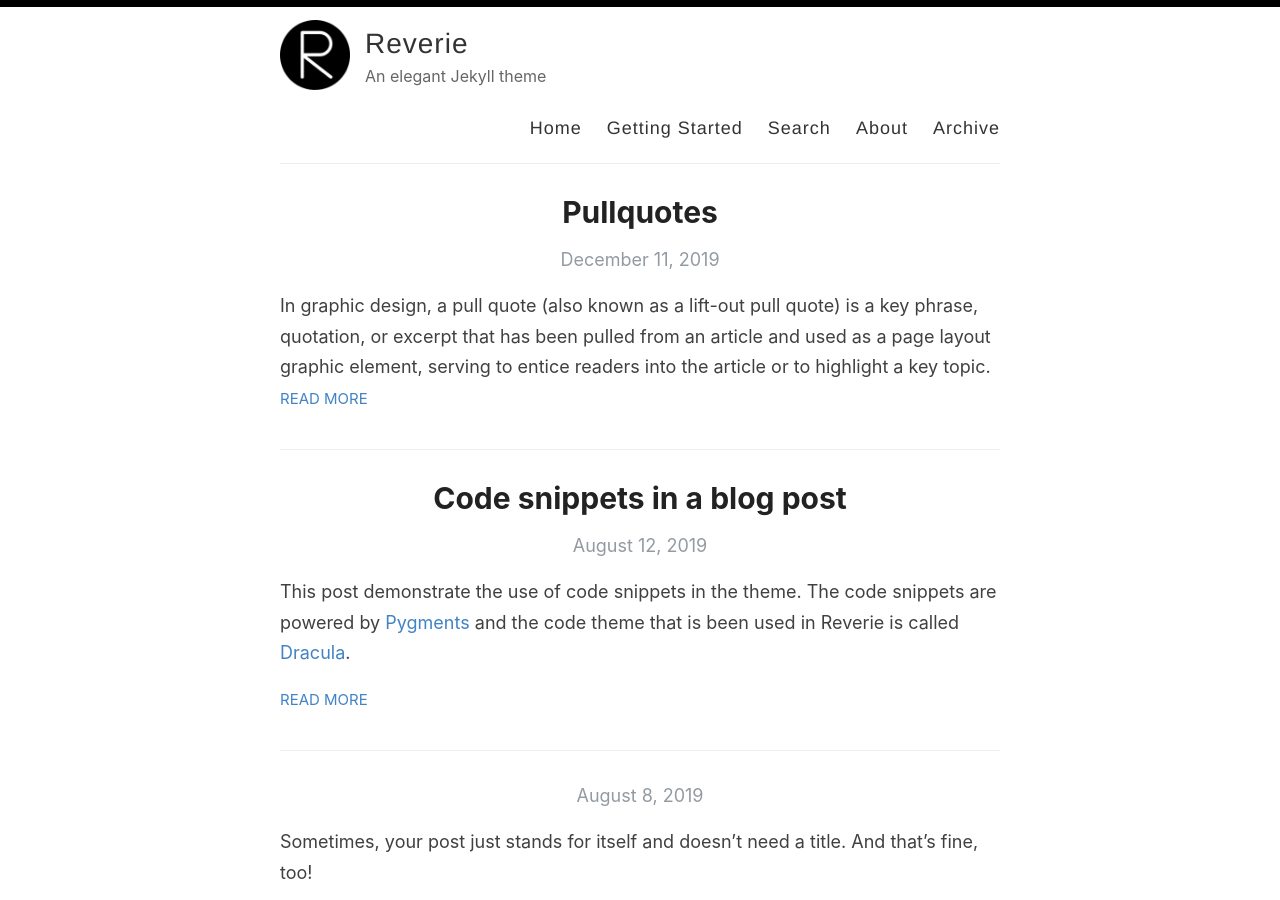
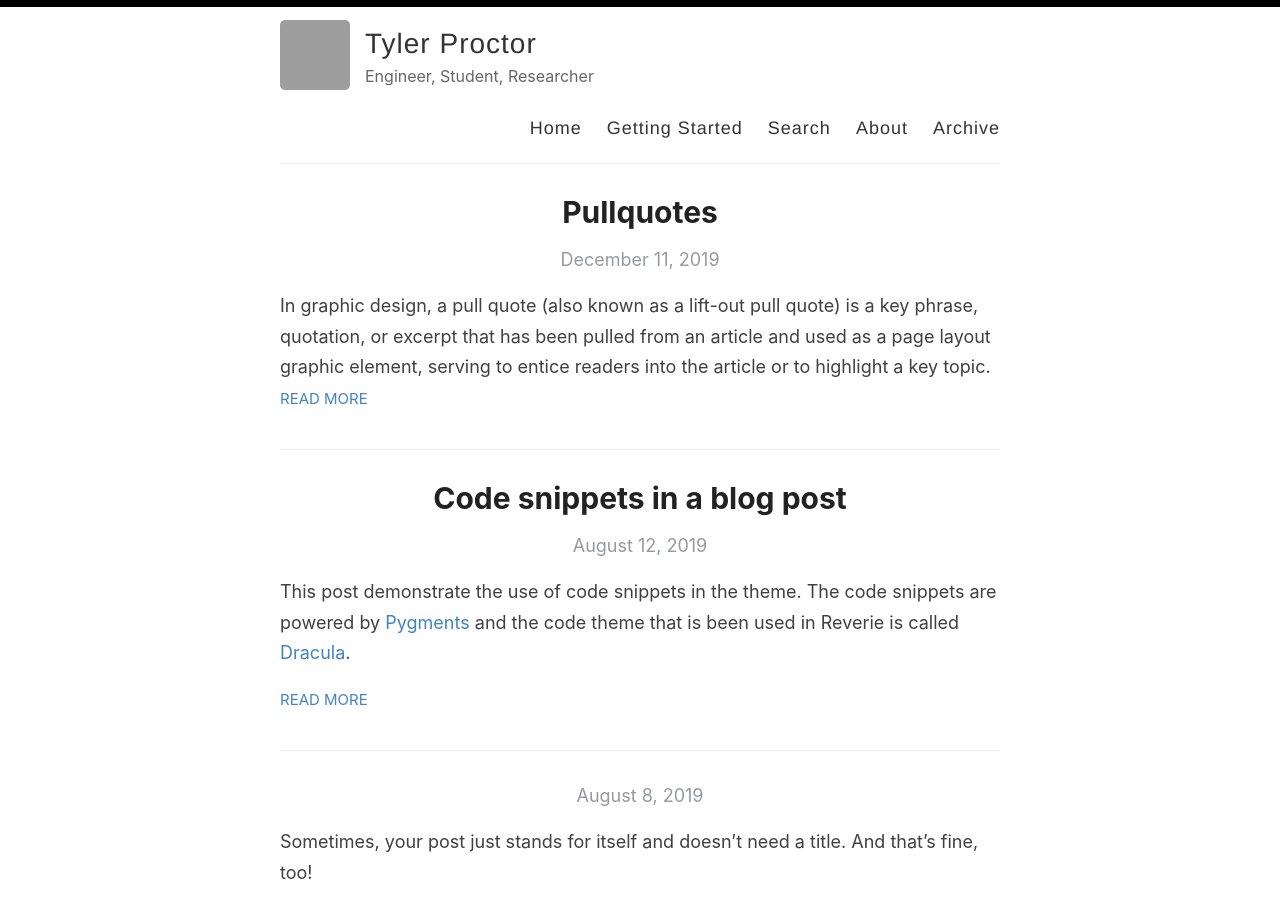
Before and after one commit to tylergp/tylergp.github.io, a Jekyll site: the page built from index.html, in a window 1280 px wide and 900 px high. Built offline with Jekyll 4.4.1, drawn with Linux system fonts in a browser that asks for light colours; the list of posts is cut into pages by our own code; grey boxes are pictures that could not be loaded.

Commit message:
Change site name, author, and description
Updated site configuration with new author and description.

```diff
--- a/_config.yml
+++ b/_config.yml
@@ -3,16 +3,16 @@
 #
 
 # Name of your site (displayed in the header)
-name: Reverie
+name: Tyler Proctor
 
 # Name of the author
-author: Amit Merchant
+author: Tyler Proctor
 
 # Short bio or description (displayed in the header)
-description: An elegant Jekyll theme
+description: Engineer, Student, Researcher
 
 # URL of your avatar or profile pic (you could use your GitHub profile pic)
-avatar: /images/reverie.png
+avatar: /images/tyler_headshot.png
 
 #
 # Flags below are optional
```
